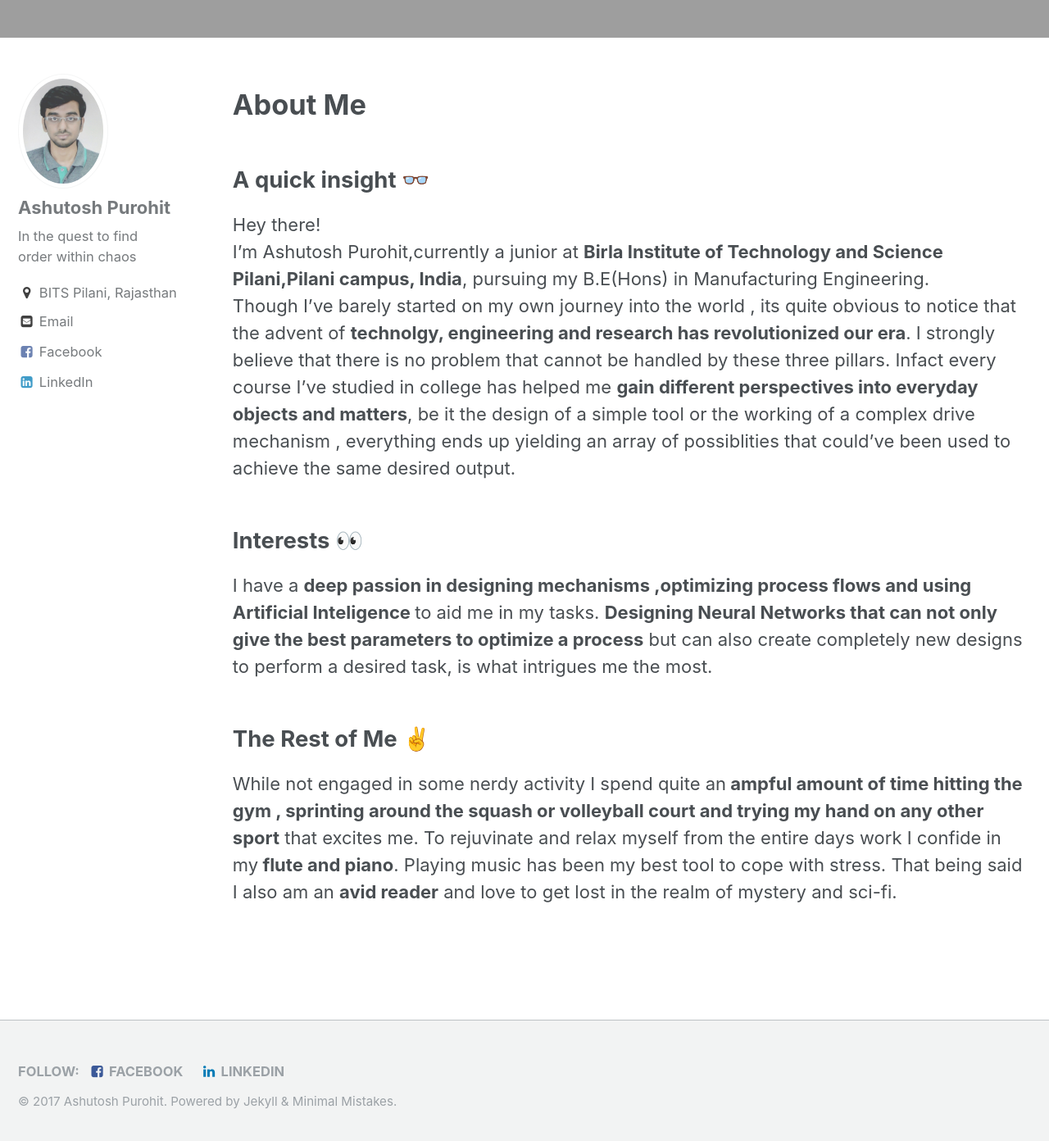
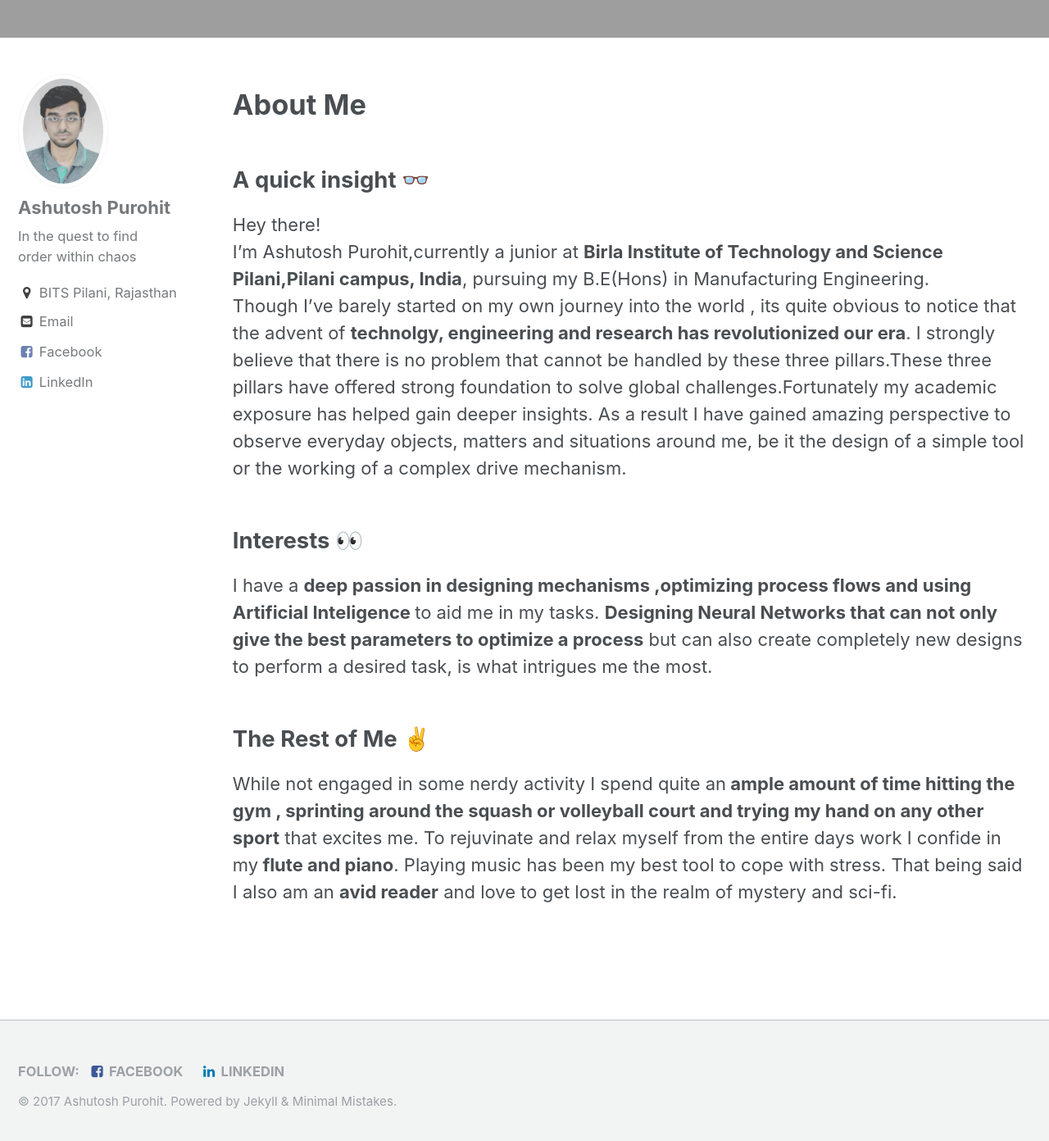
Before and after one commit to punnymath/punnymath.github.io, a Jekyll site: the page built from index.md, in a window 1280 px wide and 1400 px high, scrolled down 1014 px. Shown: the top 1392 px of the window at 82% size. Built offline with Jekyll 4.4.1, drawn with Linux system fonts in a browser that asks for light colours; emoji names are drawn with the system emoji font.

Commit message:
Another Change

```diff
--- a/index.md
+++ b/index.md
@@ -11,11 +11,11 @@ header:
 ## A quick insight :eyeglasses:
 Hey there!
 I'm Ashutosh Purohit,currently a junior at <b>Birla Institute of Technology and Science Pilani,Pilani campus, India</b>, pursuing my B.E(Hons) in Manufacturing Engineering.
-Though I've barely started on my own journey into the world , its quite obvious to notice that the advent of <b>technolgy, engineering and research has revolutionized our era</b>. I strongly believe that there is no problem that cannot be handled by these three pillars. Infact every course I've studied in college has helped me <b>gain different perspectives into everyday objects and matters</b>, be it the design of a simple tool or the working of a complex drive mechanism , everything ends up yielding an array of possiblities that could've been used to achieve the same desired output.
+Though I've barely started on my own journey into the world , its quite obvious to notice that the advent of <b>technolgy, engineering and research has revolutionized our era</b>. I strongly believe that there is no problem that cannot be handled by these three pillars.These three pillars have offered strong foundation to solve global challenges.Fortunately my academic exposure has helped gain deeper insights. As a result I have gained amazing perspective to observe everyday objects, matters and situations around me, be it the design of a simple tool or the working of a complex drive mechanism.
 
 ## Interests :eyes:
 I have a <b>deep passion in designing mechanisms ,optimizing process flows and using Artificial Inteligence </b>to aid me in my tasks. <b>Designing Neural Networks that can not only give the best parameters to optimize a process</b> but can also create completely new designs to perform a desired task, is what intrigues me the most.
 
 
 ## The Rest of Me :v:
-While not engaged in some nerdy activity I spend quite an<b> ampful amount of time hitting the gym , sprinting around the squash or volleyball court and trying my hand on any other sport</b> that excites me. To rejuvinate and relax myself from the entire days work I confide in my<b> flute and piano</b>. Playing music has been my best tool to cope with stress. That being said I also am an <b>avid reader</b> and love to get lost in the realm of mystery and sci-fi.
+While not engaged in some nerdy activity I spend quite an<b> ample amount of time hitting the gym , sprinting around the squash or volleyball court and trying my hand on any other sport</b> that excites me. To rejuvinate and relax myself from the entire days work I confide in my<b> flute and piano</b>. Playing music has been my best tool to cope with stress. That being said I also am an <b>avid reader</b> and love to get lost in the realm of mystery and sci-fi.
```
Also changed, not shown: _pages/Achievements.md (+2 -0 lines), _pages/Experience.md (+1 -1 lines), _pages/Projects.md (+2 -2 lines), 2 other files.
